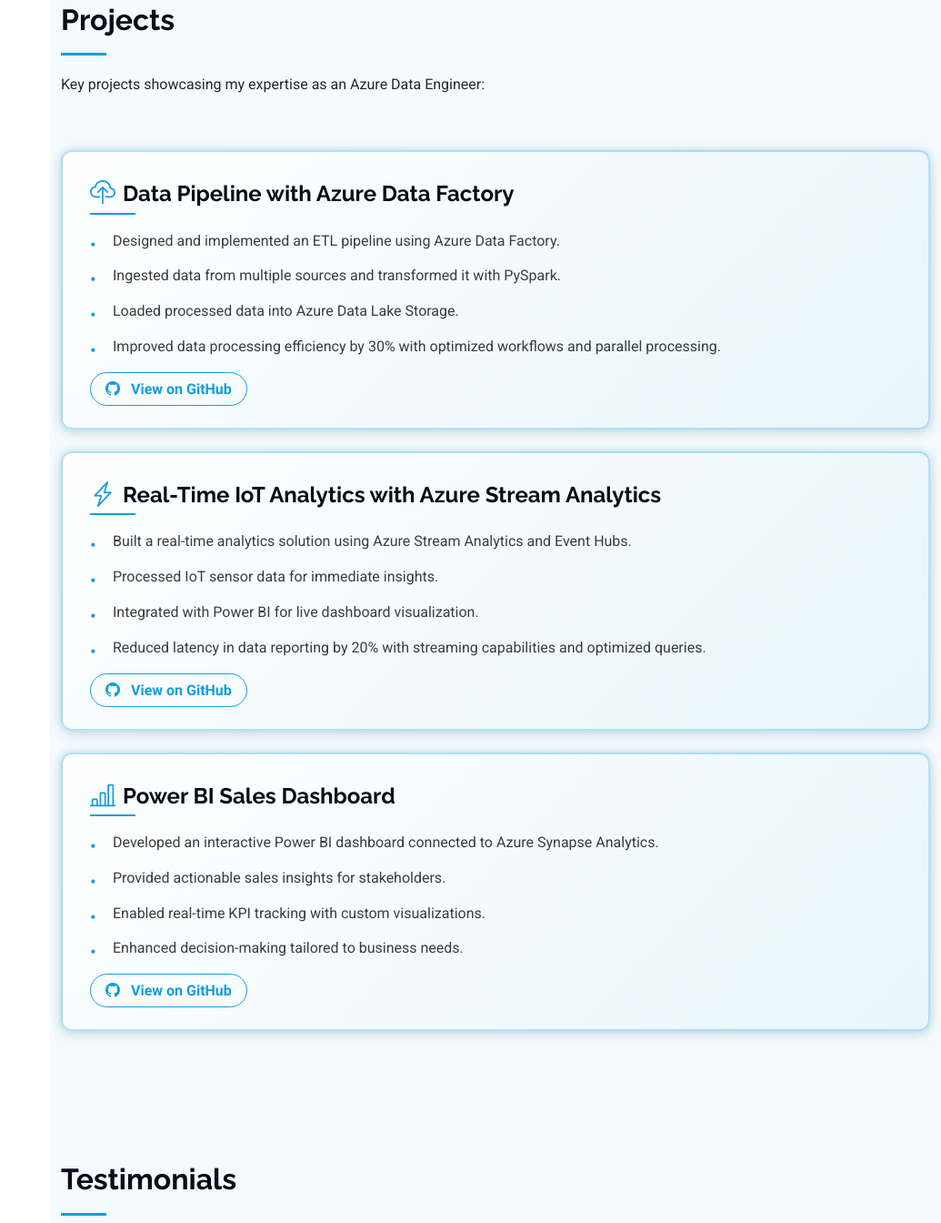
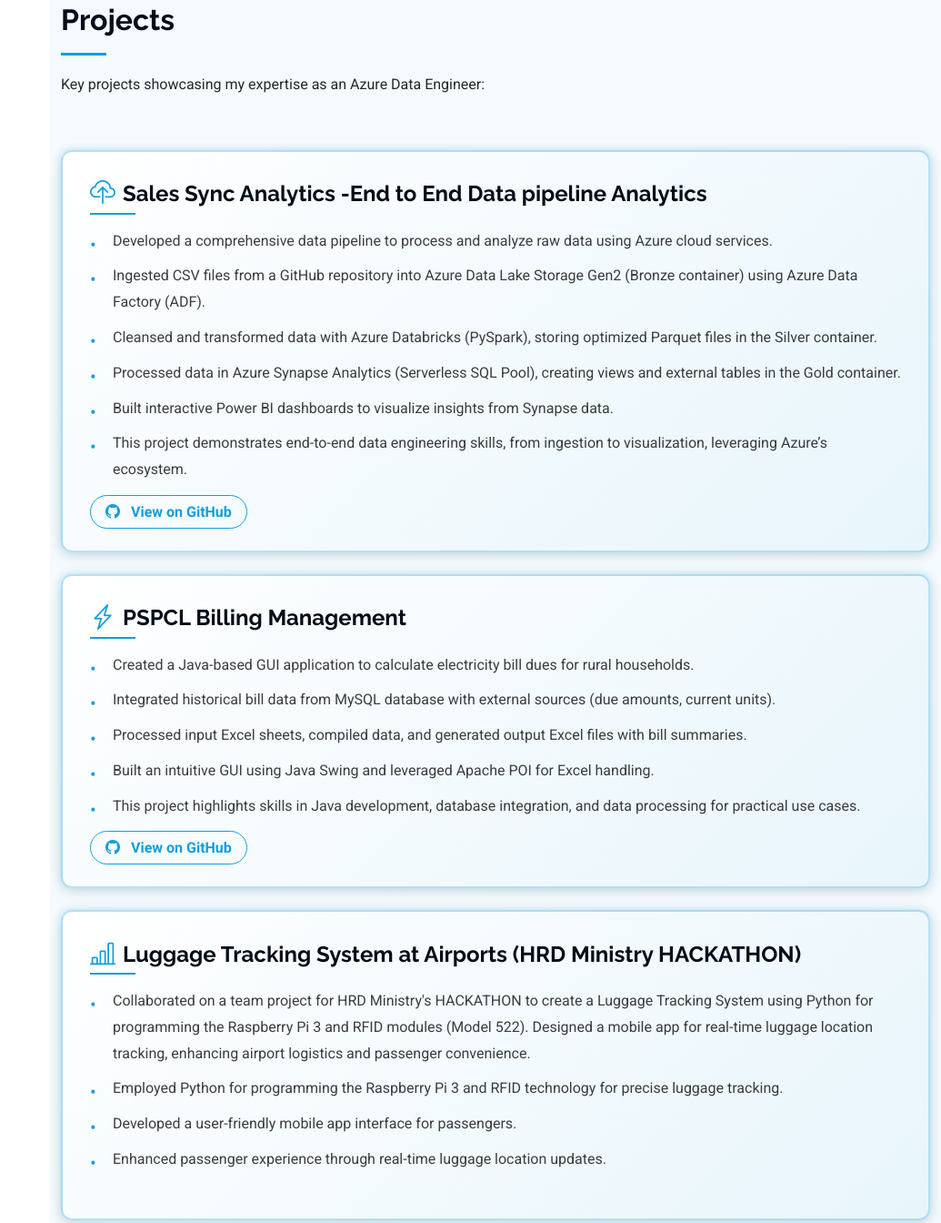
Before and after one commit to amandeepnitj/Amandeep_s_portfolio, a plain HTML site: page index.html in a window 1280 px wide. Shown: the part 3602-4946 px from the top of the page at 91% size, without its empty margins (245-1280 px from the left). Drawn offline with Linux system fonts and the light colour scheme.

Commit message:
added projects

```diff
--- a/index.html
+++ b/index.html
@@ -357,14 +357,17 @@
             <div class="portfolio-item linkedin-style mb-4">
               <div class="card h-100">
                 <div class="card-body">
-                  <h4 class="card-title"><i class="bi bi-cloud-upload text-accent me-2"></i> Data Pipeline with Azure Data Factory</h4>
+                  <h4 class="card-title"><i class="bi bi-cloud-upload text-accent me-2"></i> Sales Sync Analytics -End to End Data pipeline Analytics</h4>
+
                   <ul class="card-text">
-                    <li>Designed and implemented an ETL pipeline using Azure Data Factory.</li>
-                    <li>Ingested data from multiple sources and transformed it with PySpark.</li>
-                    <li>Loaded processed data into Azure Data Lake Storage.</li>
-                    <li>Improved data processing efficiency by 30% with optimized workflows and parallel processing.</li>
+                    <li>Developed a comprehensive data pipeline to process and analyze raw data using Azure cloud services.</li>
+                    <li>Ingested CSV files from a GitHub repository into Azure Data Lake Storage Gen2 (Bronze container) using Azure Data Factory (ADF).</li>
+                    <li>Cleansed and transformed data with Azure Databricks (PySpark), storing optimized Parquet files in the Silver container.</li>
+                    <li>Processed data in Azure Synapse Analytics (Serverless SQL Pool), creating views and external tables in the Gold container.</li>
+                    <li>Built interactive Power BI dashboards to visualize insights from Synapse data.</li>
+                    <li>This project demonstrates end-to-end data engineering skills, from ingestion to visualization, leveraging Azure’s ecosystem.</li>
                   </ul>
-                  <a href="https://github.com/amandeepnitj/azure-data-pipeline" target="_blank" class="linkedin-link"><i class="bi bi-github"></i> View on GitHub</a>
+                  <a href="https://github.com/amandeepnitj/Sales-Sync-Analytics" target="_blank" class="linkedin-link"><i class="bi bi-github"></i> View on GitHub</a>
                 </div>
               </div>
             </div><!-- End Project 1 -->
@@ -373,14 +376,15 @@
             <div class="portfolio-item linkedin-style mb-4">
               <div class="card h-100">
                 <div class="card-body">
-                  <h4 class="card-title"><i class="bi bi-lightning-charge text-accent me-2"></i> Real-Time IoT Analytics with Azure Stream Analytics</h4>
+                  <h4 class="card-title"><i class="bi bi-lightning-charge text-accent me-2"></i>PSPCL Billing Management</h4>
                   <ul class="card-text">
-                    <li>Built a real-time analytics solution using Azure Stream Analytics and Event Hubs.</li>
-                    <li>Processed IoT sensor data for immediate insights.</li>
-                    <li>Integrated with Power BI for live dashboard visualization.</li>
-                    <li>Reduced latency in data reporting by 20% with streaming capabilities and optimized queries.</li>
+                    <li>Created a Java-based GUI application to calculate electricity bill dues for rural households.</li>
+                    <li>Integrated historical bill data from MySQL database with external sources (due amounts, current units).                    </li>
+                    <li>Processed input Excel sheets, compiled data, and generated output Excel files with bill summaries.                    </li>
+                    <li>Built an intuitive GUI using Java Swing and leveraged Apache POI for Excel handling.</li>
+                    <li>This project highlights skills in Java development, database integration, and data processing for practical use cases.</li>
                   </ul>
-                  <a href="https://github.com/amandeepnitj/iot-analytics" target="_blank" class="linkedin-link"><i class="bi bi-github"></i> View on GitHub</a>
+                  <a href="https://github.com/amandeepnitj/pspcl_billing_management" target="_blank" class="linkedin-link"><i class="bi bi-github"></i> View on GitHub</a>
                 </div>
               </div>
             </div><!-- End Project 2 -->
@@ -389,14 +393,14 @@
             <div class="portfolio-item linkedin-style mb-4">
               <div class="card h-100">
                 <div class="card-body">
-                  <h4 class="card-title"><i class="bi bi-bar-chart-line text-accent me-2"></i> Power BI Sales Dashboard</h4>
+                  <h4 class="card-title"><i class="bi bi-bar-chart-line text-accent me-2"></i>Luggage Tracking System at Airports (HRD Ministry HACKATHON)</h4>
                   <ul class="card-text">
-                    <li>Developed an interactive Power BI dashboard connected to Azure Synapse Analytics.</li>
-                    <li>Provided actionable sales insights for stakeholders.</li>
-                    <li>Enabled real-time KPI tracking with custom visualizations.</li>
-                    <li>Enhanced decision-making tailored to business needs.</li>
+                    <li>Collaborated on a team project for HRD Ministry's HACKATHON to create a Luggage Tracking System using Python for programming the Raspberry Pi 3 and RFID modules (Model 522). Designed a mobile app for real-time luggage location tracking, enhancing airport logistics and passenger convenience.                    </li>
+                    <li>Employed Python for programming the Raspberry Pi 3 and RFID technology for precise luggage tracking.</li>
+                    <li>Developed a user-friendly mobile app interface for passengers.</li>
+                    <li>Enhanced passenger experience through real-time luggage location updates.</li>
                   </ul>
-                  <a href="https://github.com/amandeepnitj/power-bi-dashboard" target="_blank" class="linkedin-link"><i class="bi bi-github"></i> View on GitHub</a>
+                  <!-- <a href="https://github.com/amandeepnitj/power-bi-dashboard" target="_blank" class="linkedin-link"><i class="bi bi-github"></i> View on GitHub</a> -->
                 </div>
               </div>
             </div><!-- End Project 3 -->
```
